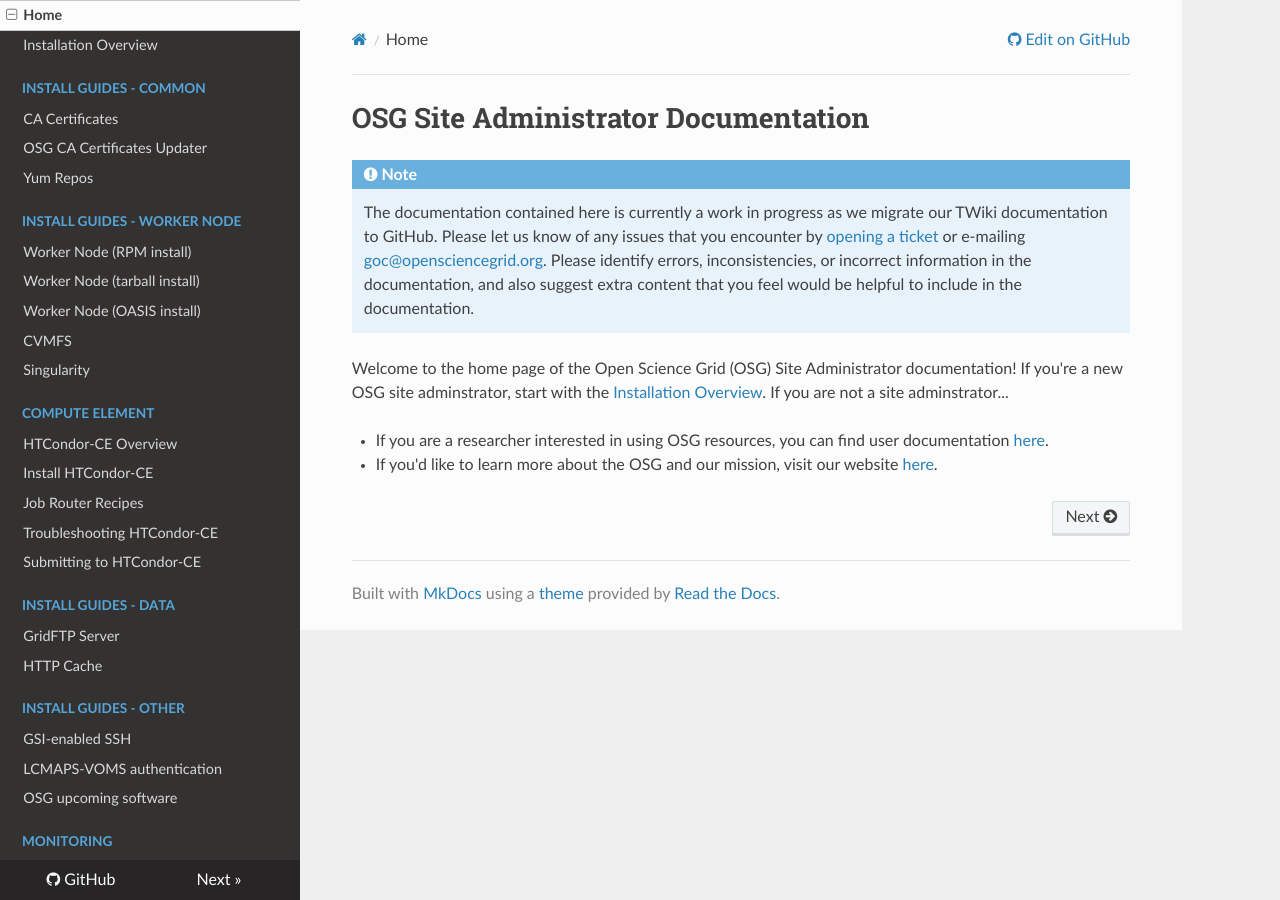
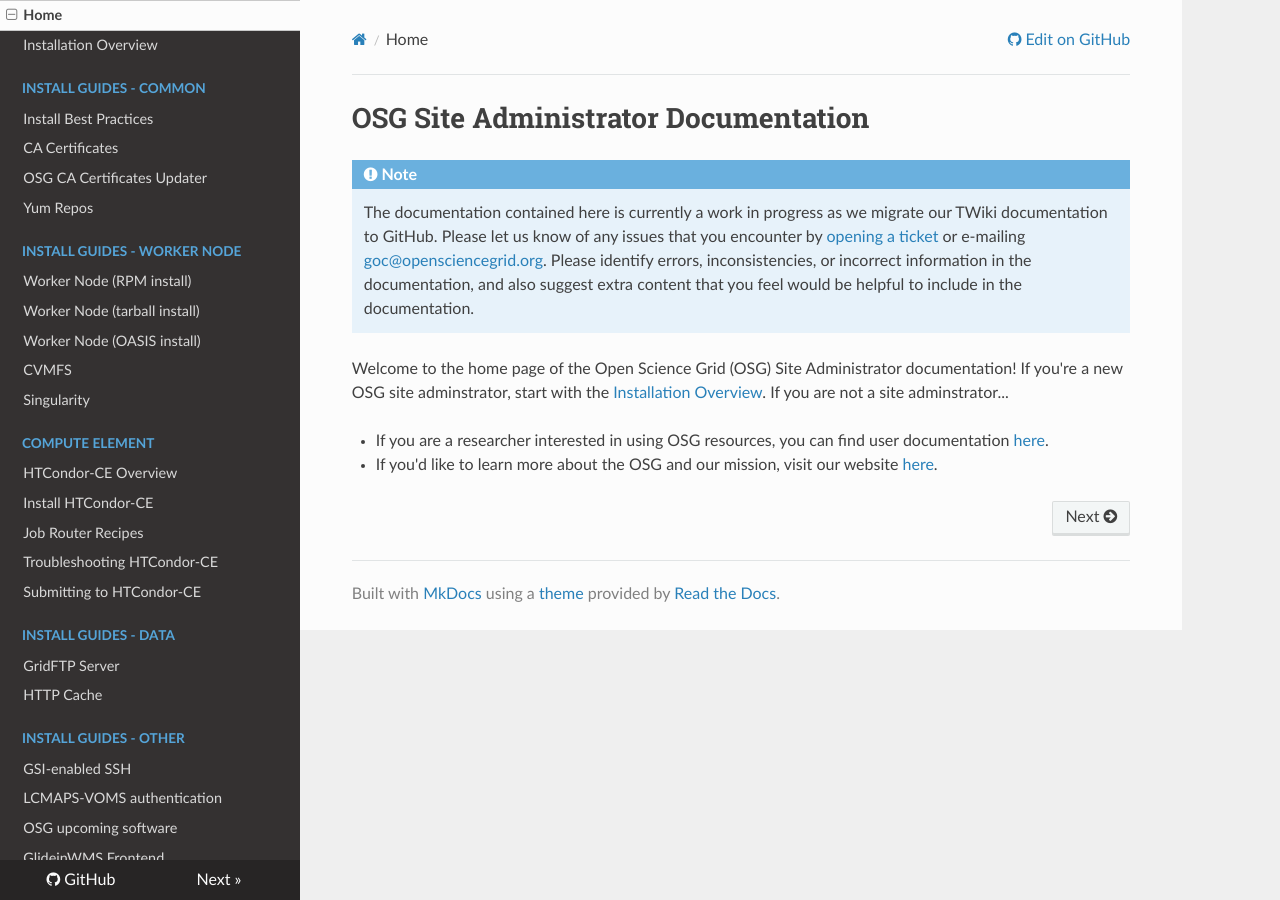
Before and after one commit to osg-htc/docs, an MkDocs documentation site: the page built from docs/index.md, in a window 1280 px wide. Built offline with MkDocs 1.6.1, drawn with Linux system fonts in a browser that asks for light colours; nearby versions of some CDN libraries; old or Windows-style settings are respelled for this version of MkDocs; some of the changed lines change nothing that is shown.

Commit message:
Remove duplicate docs in the ToC

```diff
--- a/mkdocs.yml
+++ b/mkdocs.yml
@@ -10,6 +10,7 @@
 - Home: 'index.md'
 - Installation Overview: 'install-overview.md'
 - Install Guides - Common:
+  - 'Install Best Practices': 'common/install-best-practices.md'
   - 'CA Certificates': 'common/ca.md'
   - 'OSG CA Certificates Updater': 'common/osg-ca-certs-updater.md'
   - 'Yum Repos': 'common/yum.md'
@@ -32,17 +33,13 @@
   - 'GSI-enabled SSH': 'other/gsissh.md'
   - 'LCMAPS-VOMS authentication': 'security/lcmaps-voms-authentication.md'
   - 'OSG upcoming software': 'other/install-osg-upcoming-software.md'
+  - 'GlideinWMS Frontend': 'other/install-gwms-frontend.md'
 - Monitoring:
   - 'RSV Overview': 'monitoring/rsv-overview.md'
   - 'Install RSV': 'monitoring/install-rsv.md'
   - 'Advanced RSV Configuration': 'monitoring/advanced-rsv-configuration.md'
   - 'Manage RSV via rsv-control': 'monitoring/rsv-control.md'
   - 'RSV GlideinWMS Tester': 'monitoring/install-rsv-gwms-tester.md'
-- Install Guides - Other:
-  - 'Install Best Practices': 'common/install-best-practices.md'
-  - 'GSI-enabled SSH': 'other/gsissh.md'
-  - 'LCMAPS-VOMS authentication': 'security/lcmaps-voms-authentication.md'
-  - 'GlideinWMS Frontend': 'other/install-gwms-frontend.md'
 - Release Information:
   - 'OSG Release Series': 'release/release_series.md'
   - 'Supported Platforms': 'release/supported_platforms.md'
```
